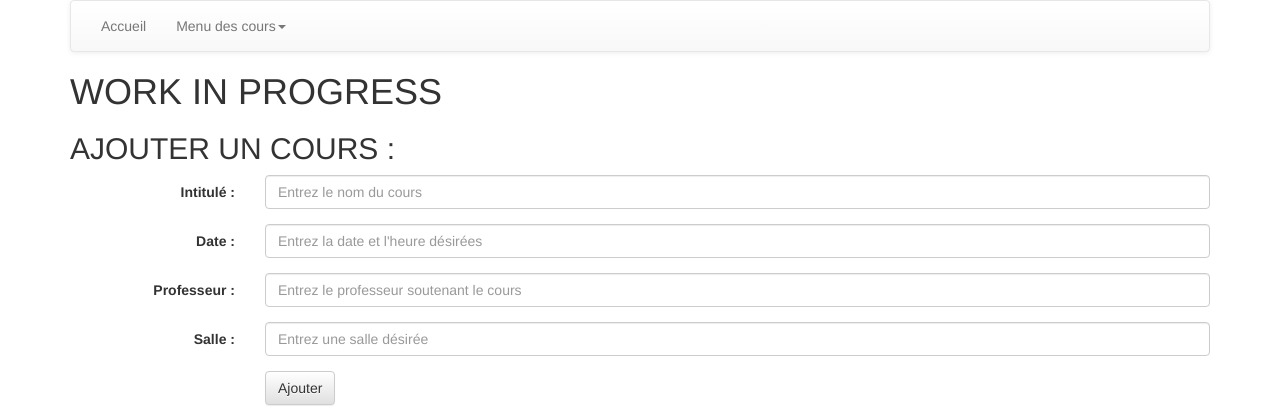
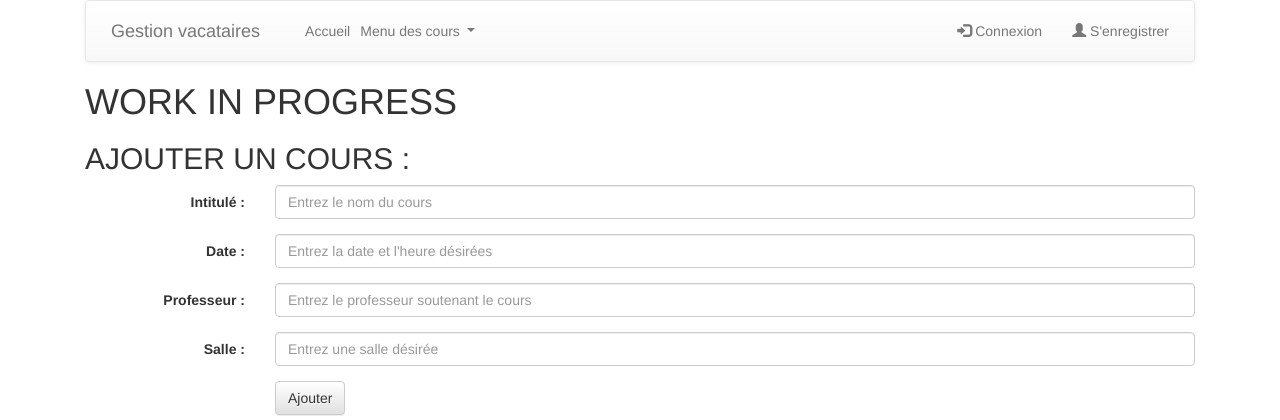
Before and after one commit to DanielLeThug/Projet-Architecture, a PHP site: page /add_lesson in a window 1280 px wide. Shown: the top 420 px of the page. Run offline with PHP 8.4, Linux system fonts and the light colour scheme; some libraries are stand-ins or nearby versions.

Commit message:
Correction de bugs cookies, chgt du bandeau
Comme la table des cookies a changé, il faut fix le bug quand on veut se reconnecter après s'être déconnecté

```diff
--- a/Controllers/Controller.php
+++ b/Controllers/Controller.php
@@ -13,6 +13,14 @@ class Controller {
                 // Si l'utilisateur est un administrateur
                 if ($profil[0]['profil'] == 1) {
 					require_once("./Views/Bandeau_V.php");
+					if (!isset($_COOKIE['PAID_']))
+					{
+						require_once("./Views/Bandeau2DC_V.php");
+					}
+					if (isset($_COOKIE['PAID_']))
+					{
+						require_once("./Views/Bandeau2C_V.php");
+					}
                     require_once("./Views/$viewName.php");
                     static::doSomething();
                 } else {
@@ -26,6 +34,14 @@ class Controller {
 
     public static function CreateView($viewName) {
 		require_once("./Views/Bandeau_V.php");
+		if (!isset($_COOKIE['PAID_']))
+		{
+			require_once("./Views/Bandeau2DC_V.php");
+		}
+		if (isset($_COOKIE['PAID_']))
+		{
+			require_once("./Views/Bandeau2C_V.php");
+		}
         require_once("./Views/$viewName.php");
         static::doSomething();
     }
--- /dev/null
+++ b/Views/Bandeau2DC_V.php
@@ -0,0 +1,24 @@
+<!DOCTYPE html>
+<html lang="fr">
+	<head>
+		<title>Projet Architecture</title>
+		<meta charset="utf-8">
+		<meta name="viewport" content="width=device-width, initial-scale=1">
+		<!-- Latest compiled and minified CSS -->
+		<link rel="stylesheet" href="https://maxcdn.bootstrapcdn.com/bootstrap/3.3.7/css/bootstrap.min.css" integrity="sha384-BVYiiSIFeK1dGmJRAkycuHAHRg32OmUcww7on3RYdg4Va+PmSTsz/K68vbdEjh4u" crossorigin="anonymous">
+		<!-- Optional theme -->
+		<link rel="stylesheet" href="https://maxcdn.bootstrapcdn.com/bootstrap/3.3.7/css/bootstrap-theme.min.css" integrity="sha384-rHyoN1iRsVXV4nD0JutlnGaslCJuC7uwjduW9SVrLvRYooPp2bWYgmgJQIXwl/Sp" crossorigin="anonymous">
+		<!-- Latest compiled and minified JavaScript -->
+		<script src="https://maxcdn.bootstrapcdn.com/bootstrap/3.3.7/js/bootstrap.min.js" integrity="sha384-Tc5IQib027qvyjSMfHjOMaLkfuWVxZxUPnCJA7l2mCWNIpG9mGCD8wGNIcPD7Txa" crossorigin="anonymous"></script>
+
+	</head>
+	<body>
+						<li> <a href='login'><span class='glyphicon glyphicon-log-in'></span> Connexion</a> </li>
+						<li> <a href='add_user'><span class='glyphicon glyphicon-user'></span> S'enregistrer</a> </li>
+				</ul>
+			</div>
+		  <!-- Navbar content -->
+		</nav>
+
+	</body>
+</html>
--- a/Views/Bandeau_V.php
+++ b/Views/Bandeau_V.php
@@ -4,43 +4,43 @@
 		<title>Projet Architecture</title>
 		<meta charset="utf-8">
 		<meta name="viewport" content="width=device-width, initial-scale=1">
-		<!-- Latest compiled and minified CSS -->
-		<link rel="stylesheet" href="https://maxcdn.bootstrapcdn.com/bootstrap/3.3.7/css/bootstrap.min.css" integrity="sha384-BVYiiSIFeK1dGmJRAkycuHAHRg32OmUcww7on3RYdg4Va+PmSTsz/K68vbdEjh4u" crossorigin="anonymous">
-		<!-- Optional theme -->
-		<link rel="stylesheet" href="https://maxcdn.bootstrapcdn.com/bootstrap/3.3.7/css/bootstrap-theme.min.css" integrity="sha384-rHyoN1iRsVXV4nD0JutlnGaslCJuC7uwjduW9SVrLvRYooPp2bWYgmgJQIXwl/Sp" crossorigin="anonymous">
-		<!-- Latest compiled and minified JavaScript -->
-		<script src="https://maxcdn.bootstrapcdn.com/bootstrap/3.3.7/js/bootstrap.min.js" integrity="sha384-Tc5IQib027qvyjSMfHjOMaLkfuWVxZxUPnCJA7l2mCWNIpG9mGCD8wGNIcPD7Txa" crossorigin="anonymous"></script>
+		<link rel="stylesheet" href="https://maxcdn.bootstrapcdn.com/bootstrap/4.0.0-beta.2/css/bootstrap.min.css" integrity="sha384-PsH8R72JQ3SOdhVi3uxftmaW6Vc51MKb0q5P2rRUpPvrszuE4W1povHYgTpBfshb" crossorigin="anonymous">
+		<script src="https://maxcdn.bootstrapcdn.com/bootstrap/4.0.0-beta.2/js/bootstrap.min.js" integrity="sha384-alpBpkh1PFOepccYVYDB4do5UnbKysX5WZXm3XxPqe5iKTfUKjNkCk9SaVuEZflJ" crossorigin="anonymous"></script>
 
 	</head>
 	<body>
-	<div class="container">
-		<nav class="navbar navbar-default">
-			<div class="container-fluid">
-				<ul class="nav navbar-nav">
-					<li><a href="index.php">Accueil</a></li>
-					<li class="dropdown"><a class="dropdown-toggle" data-toggle="dropdown">Menu des cours<span class="caret"></span></a>
-						<ul class="dropdown-menu">
-							<li><a href="add_lesson">Ajouter un cours</a></li>
-							<li><a href="view_lesson">Voir les cours</a></li>
-						</ul>
-					</li>
-				</ul>
-				<ul class="nav navbar-nav navbar-right">
-				<?php
-					if (isset($_COOKIE['PAID_']))
-					{
-						echo "<li> <a href='login'><span class='glyphicon glyphicon-log-in'></span> Connexion</a> </li>";
-						echo "<li> <a href='add_user'><span class='glyphicon glyphicon-user'></span> S'enregistrer</a> </li>";
-					}
-					if (isset($_COOKIE['PAID_']))
-					{
-						echo "<li> <a href='logout'><span class='glyphicon glyphicon-log-out'></span> Se déconnecter</a> </li>";
-					}
-				?>
-				</ul>
-			</div>
-		  <!-- Navbar content -->
-		</nav>
+		<div class="container">
+			<nav class="navbar navbar-expand-lg navbar-default">
+			  <a class="navbar-brand" href="#">Gestion vacataires</a>
+			  <button class="navbar-toggler" type="button" data-toggle="collapse" data-target="#navbarSupportedContent" aria-controls="navbarSupportedContent" aria-expanded="false" aria-label="Toggle navigation">
+				<span class="navbar-toggler-icon"></span>
+			  </button>
 
+				<div class="collapse navbar-collapse" id="navbarSupportedContent">
+					<ul class="navbar-nav mr-auto">
+						<!-- Accueil-->
+						<li class="nav-item">
+							<a class="nav-link" href="index.php">Accueil <span class="sr-only">(current)</span></a>
+						</li>
+
+						<!-- Menu des cours-->
+						<li class="nav-item dropdown">
+							<a class="nav-link dropdown-toggle" href="#" id="navbarDropdown" role="button" data-toggle="dropdown" aria-haspopup="true" aria-expanded="false">
+							Menu des cours
+							</a>
+							<div class="dropdown-menu" aria-labelledby="navbarDropdown">
+								<a class="dropdown-item" href="add_lesson">Ajouter un cours</a>
+								<a class="dropdown-item" href="view_lesson">Voir les cours</a>
+								<div class="dropdown-divider"></div>
+								<a class="dropdown-item" href="#">Something</a>
+							</div>
+						</li>
+					</ul>
+
+					<ul class="nav navbar-nav navbar-right">
+
+		<script src="https://code.jquery.com/jquery-3.2.1.slim.min.js" integrity="sha384-KJ3o2DKtIkvYIK3UENzmM7KCkRr/rE9/Qpg6aAZGJwFDMVNA/GpGFF93hXpG5KkN" crossorigin="anonymous"></script>
+		<script src="https://cdnjs.cloudflare.com/ajax/libs/popper.js/1.12.3/umd/popper.min.js" integrity="sha384-vFJXuSJphROIrBnz7yo7oB41mKfc8JzQZiCq4NCceLEaO4IHwicKwpJf9c9IpFgh" crossorigin="anonymous"></script>
+		<script src="https://maxcdn.bootstrapcdn.com/bootstrap/4.0.0-beta.2/js/bootstrap.min.js" integrity="sha384-alpBpkh1PFOepccYVYDB4do5UnbKysX5WZXm3XxPqe5iKTfUKjNkCk9SaVuEZflJ" crossorigin="anonymous"></script>
 	</body>
 </html>
```
Also changed, not shown: Controllers/Logout_C.php (+5 -2 lines), Views/Bandeau2C_V.php (added, +23 -0 lines).
